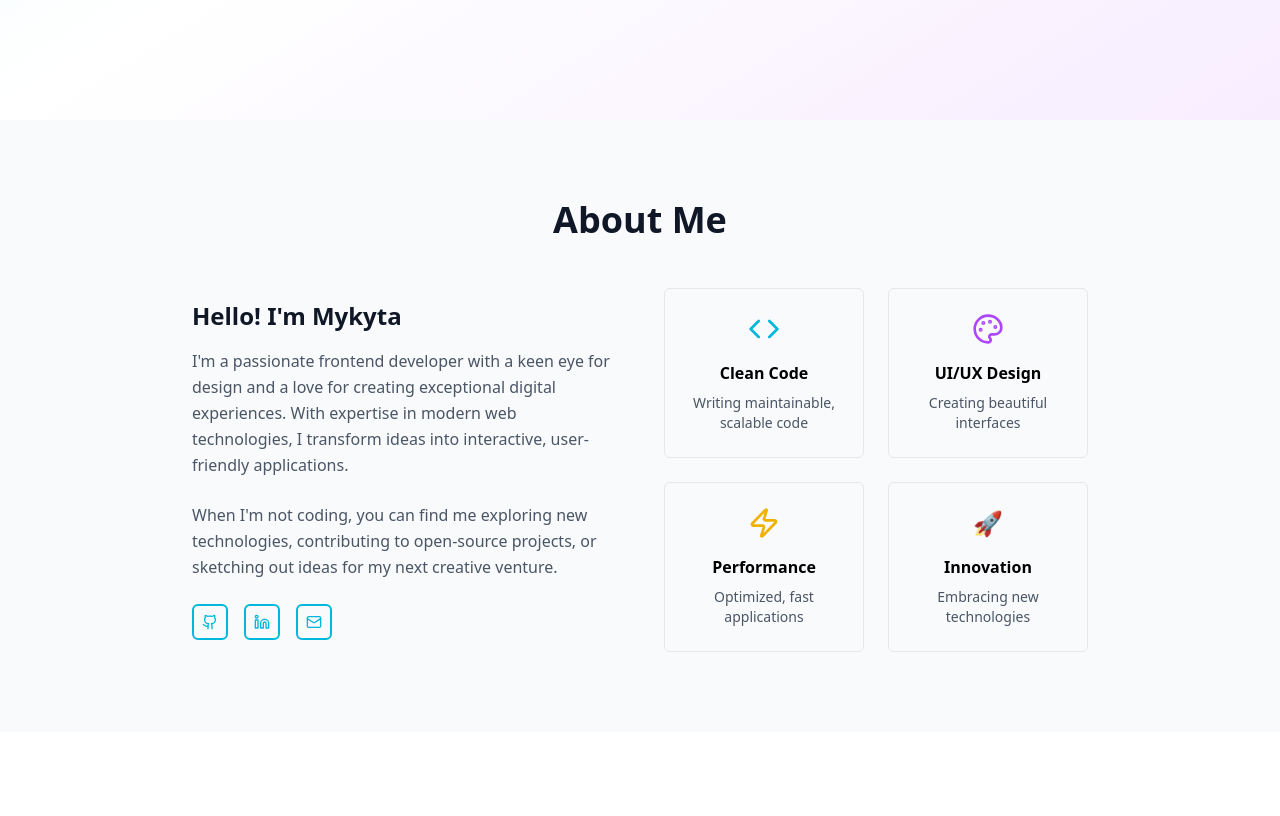
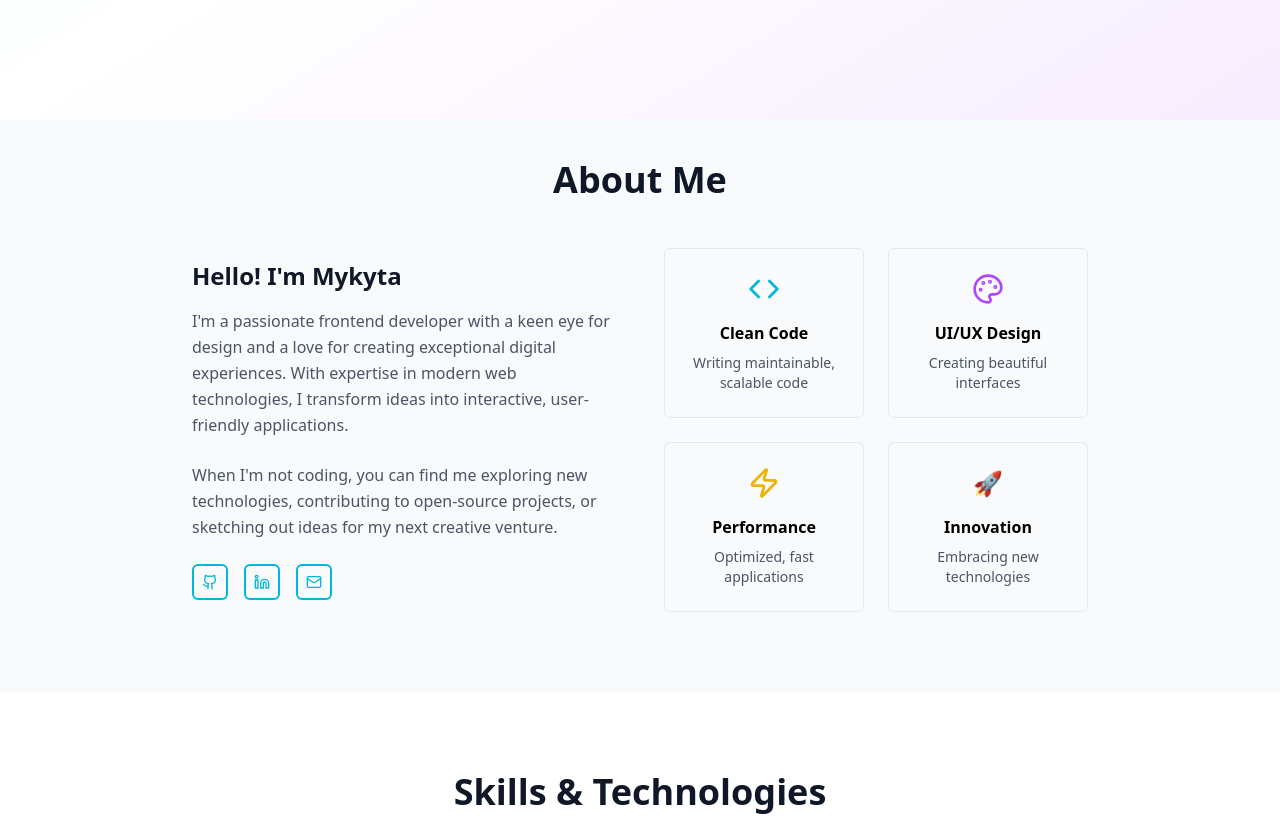
Before and after one commit to Nik3552/portfolio-website, a React (Vite) app: page / in a window 1280 px wide. Shown: the part 680-1496 px from the top of the page. Built offline with nearby package versions, Linux system fonts and the light colour scheme.

Commit message:
Paddigs and margins update

```diff
--- a/src/components/pages/AboutMe.tsx
+++ b/src/components/pages/AboutMe.tsx
@@ -2,7 +2,7 @@ import { Github, Linkedin, Mail, Code, Palette, Zap } from "lucide-react"
 
 export function AboutMe() {
     return (
-        <section className="py-20 bg-gray-50 w-screen">
+        <section className="pb-20 pt-10 bg-gray-50 w-screen">
             <div className="container mx-auto px-6">
                 <h2 className="text-4xl font-bold text-center mb-12 text-gray-900">
                     About Me
--- a/src/components/pages/Introduction.tsx
+++ b/src/components/pages/Introduction.tsx
@@ -2,7 +2,7 @@ import { Download } from "lucide-react"
 
 export function Intro() {
     return (
-        <section className="min-h-screen min-w-screen flex items-center justify-center relative overflow-hidden">
+        <section className="min-h-screen min-w-screen flex items-center justify-center relative overflow-hidden py-3">
             <div className="absolute inset-0 bg-gradient-to-br from-cyan-500/10 via-transparent to-purple-500/10"></div>
             <div className="container mx-auto px-6 text-center relative z-10">
                 <div className="mb-8 animate-fade-in">
```
